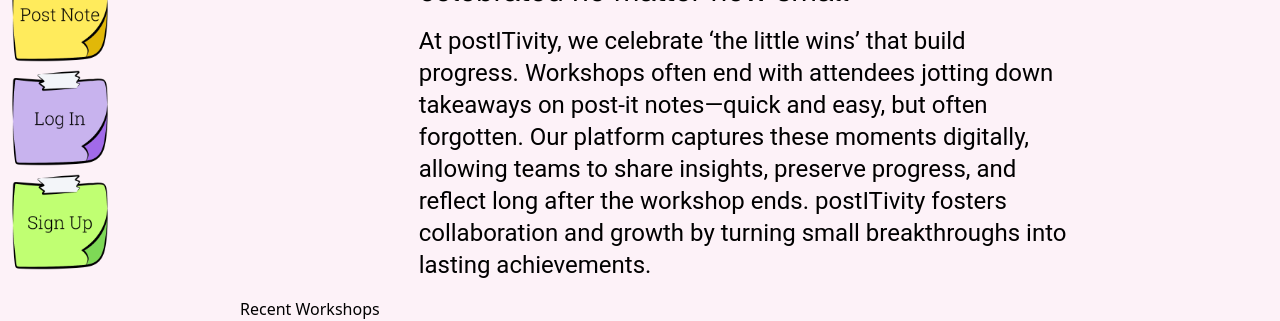
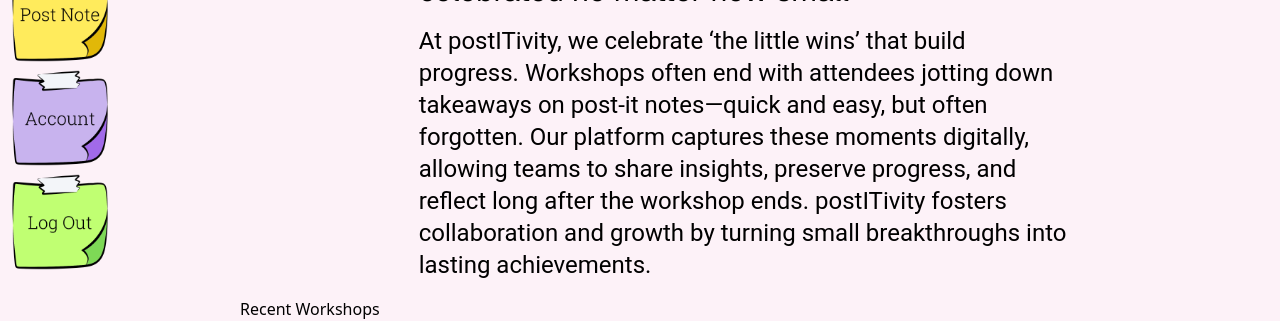
Before and after one commit to SheCodesAus/quantum_quokkas_frontend, a React (Vite) app: page / in a window 1280 px wide. Shown: the part 431-752 px from the top of the page. Built offline with nearby package versions, Linux system fonts and the light colour scheme.

Commit message:
added account and logout buttons to desktop nav

```diff
--- a/src/components/Nav.jsx
+++ b/src/components/Nav.jsx
@@ -58,7 +58,8 @@
                             className='w-24'
                         />
                     </Link>
-
+                    {!loggedIn ? (
+                        <>
                             <Link to='/login'>
                                 <img
                                     src={login}
@@ -74,6 +75,25 @@
                                     className='w-24'
                                 />
                             </Link>
+                        </>
+                    ) : (
+                        <>
+                            <Link to='/account'>
+                                <img
+                                    src={account}
+                                    alt='Purple cartoon-style illustration of a post-it note'
+                                    className='w-24'
+                                />
+                            </Link>
+                            <Link to='/'>
+                                <img
+                                    src={logout}
+                                    alt='Green cartoon-style illustration of a post-it note'
+                                    className='w-24'
+                                />
+                            </Link>
+                        </>
+                    )}
                 </section>
 
                 <div className='flex items-center h-24'>
```
Lines whose indentation alone changed are shown as unchanged.
